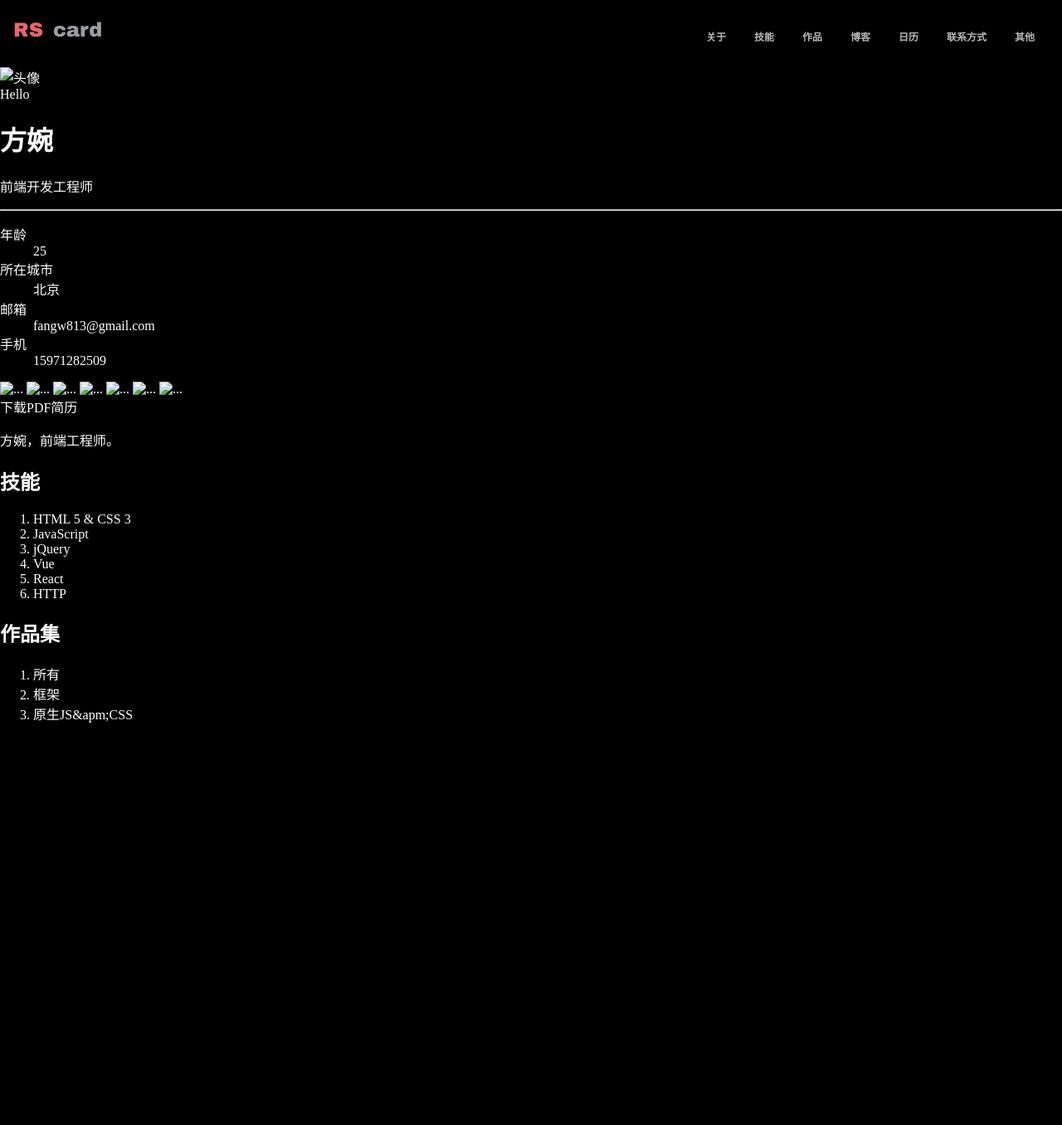
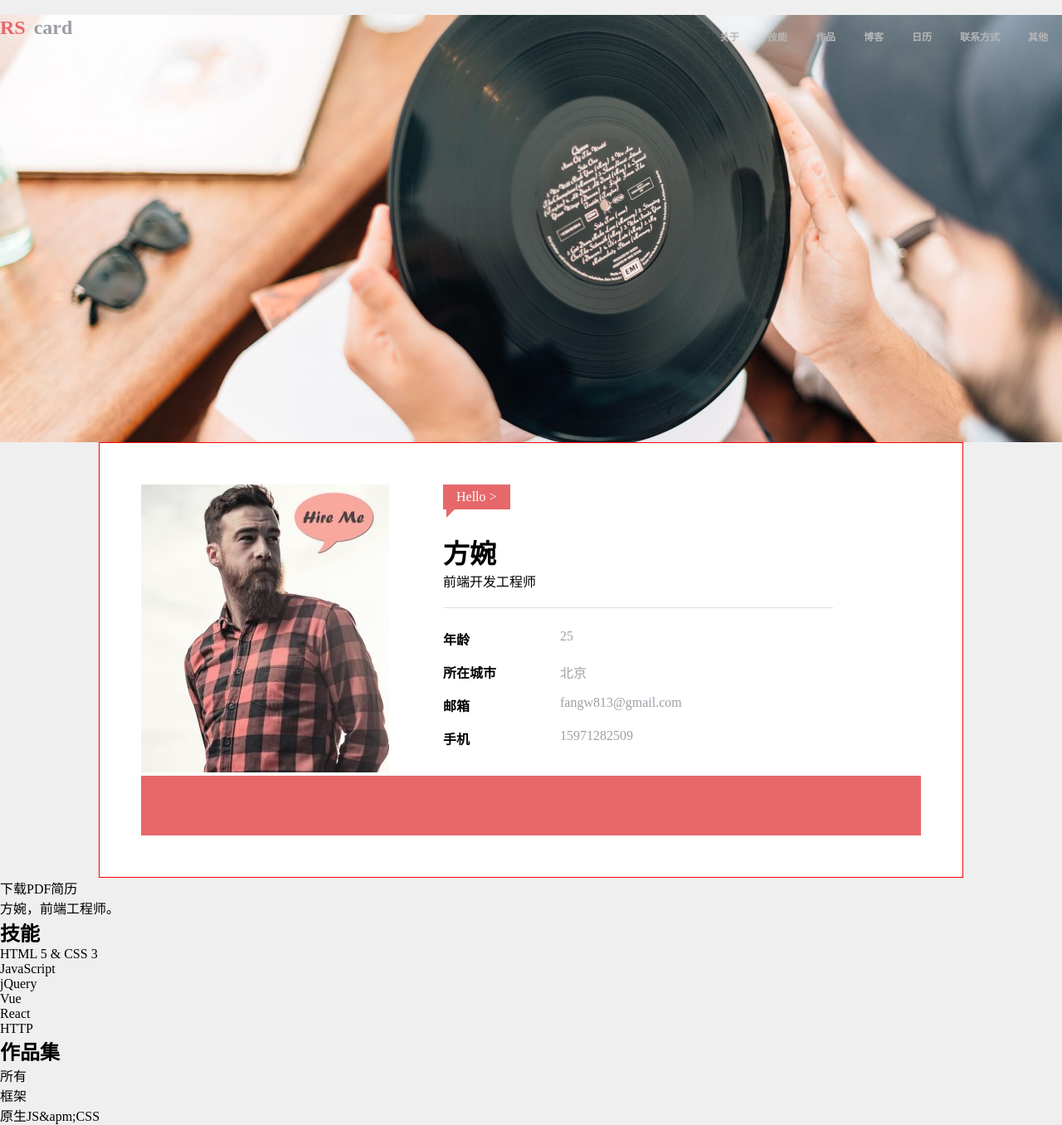
Before and after one commit to notfunny22/resume1, a plain HTML site: page index.html in a window 1280 px wide. Shown: the whole page at 83% size. Before the commit the page ends 888 px from the top, so only its background shows below. Drawn offline with Linux system fonts and the light colour scheme.

Commit message:
第十一课简历效果

```diff
--- a/a.css
+++ b/a.css
@@ -1,11 +1,22 @@
 body{
-    background: black;
-    color: white;
+    background:#EFEFEF;
     margin: 0;
+}
+.rscard{
+    font-weight: bold;
 }
 a{
     color: inherit;
     text-decoration:  none;
+}
+*{
+    margin: 0;
+    padding: 0;
+}
+hr{
+    height: 0;
+    border: none;
+    border-top: 1px solid #DEDEDE;
 }
 .clearfix::after{
     content:'';
@@ -13,24 +24,31 @@ a{
     clear: both;
 }
 .topNavBar{
-    padding: 20px 16px 20px 16px
+    padding: 20px 0 20px 0;
+    position: fixed;
+    top: 0;
+    left: 0;
+    width: 100%;
 }
-.topNavBar>nav{
+.topNavBar-inner{
+    padding: 0 16px;
+}
+.topNavBar nav{
     padding-top: 7px;
   }
 
-.topNavBar>nav>ul{
+.topNavBar nav>ul{
     list-style: none;
     margin: 0;
     padding: 0;
    }
-.topNavBar>nav>ul>li{
+.topNavBar nav>ul>li{
     float: left;
   margin-left: 17px;
   margin-right: 17px;
     }
 
- .topNavBar>nav>ul>li>a{
+ .topNavBar nav>ul>li>a{
      font-size: 12px;
      color:#B7B7B7;
      text-decoration: none;
@@ -41,12 +59,12 @@ a{
      padding-bottom: 5px;
      display: block;
  }
- .topNavBar>nav>ul>li>a:hover{
+ .topNavBar nav>ul>li>a:hover{
     border-bottom: 3px solid #e06567;
  }
  .topNavBar .logo{
     font-size: 24px;
-    font-family: "Arial Black";
+    font-family: a
     padding-top: 3px;
     padding-bottom: 4px;
  }
@@ -58,3 +76,94 @@ a{
  .topNavBar .logo .card{
      color: #9A9DA2
      }
+.banner{
+    height: 515px;
+    background-image: url(./img.jpg);
+    background-position: center;
+    background-size: cover;
+   }
+.banner .mask{
+    height: 515px;
+    background-color: rbga(0,0,0,0.8);
+}
+.userCard{
+    border: 1px solid red;
+    max-width: 940px;
+    padding: 50px;
+    margin-left: auto;
+    margin-right: auto;
+    background-color: #FFFFFF;
+}
+.userCard .welcome{
+    background: #E6686A;
+    color: white;
+    display: inline-block;
+   padding: 4px 16px;
+   line-height: 22px;
+   position: relative;
+   margin-bottom: 10px;
+}
+.userCard .welcome .triangle{
+    display: block;
+    border: 10px solid transparent;
+    width: 0px;
+    border-left-color: #E6686A;
+    border-top-width: 0px;
+    position: absolute;
+    left: 4px;
+    top: 100%;
+}
+.userCard .picture{
+    float: left;
+}
+.userCard .text{
+    float: left;
+    margin-left: 65px;
+    width: 470px;
+}
+.userCard .text h1{
+    margin-top: 18px;
+}
+.userCard .text hr{
+    margin: 20px 0;
+}
+.userCard .pictureAndtext{
+    padding: 50px;
+}
+.userCard dl dt,
+.userCard dl dd{
+    float: left;
+    padding: 5px 0;
+}
+.userCard dl dt{
+    width: 30%;
+    font-weight: bold;
+}
+.userCard dl dd{
+    width: 70%;
+    color: #9da0a7;
+}
+dt,dd{
+    height: 30px;
+}
+.userCard > footer.media{
+    background: #E6686A;
+    text-align: center;
+}
+.userCard > footer.media > a{
+    display: inline-block;
+    width: 40px;
+    line-height: 30px;
+    padding: 5px 0;
+    border-radius: 50%;
+    margin: 16px;
+}
+.userCard > footer.media > a:hover{
+    background: #CF5D5F;
+}
+.userCard svg{
+    width: 30px;
+    height: 30px;
+    fill: white;
+    vertical-align: top;
+}
--- a/index.html
+++ b/index.html
@@ -3,12 +3,27 @@
     <head>
         <title>方婉的个人简历</title>
         <link rel="stylesheet" href="./a.css">
+        <script src="//at.alicdn.com/t/font_1120498_1neb2qt0etf.js"></script>
+        <style type="text/css">
+          .icon {
+             width: 1em; height: 1em;
+             vertical-align: -0.15em;
+             fill: currentColor;
+             overflow: hidden;
+          }
+      </style>
     </head>
     <body>
+        <svg class="icon" aria-hidden="true">
+            <use xlink:href="#icon-jianshu"></use>
+        </svg>
      <div class="topNavBar clearfix">
+       <div>
        <a class="logo" href="#" alt="logo" style="float: left;">
+        <span class="rscard">
           <span class="rs">RS</span>
           <span class="card">card</span>
+          </span>
           <nav style="float: right;">
             <ul class="clearfix">
               <li><a href="#">关于</a></li>
@@ -21,15 +36,20 @@
               </ul>
             </nav>
           </div>
-       <div class="banner" style="background-image: url(#)"></div>
-       <mian>
-           <div class="card">
+       </div>
+       <div class="banner" style="background-image: url(./img.jpg);"></div>
+       <div class="mask"></div>
+       <main>
+           <div class="userCard">
+             <div class="pictureAndText clearfix">
           <div class="picture">
-            <img src="" alt="头像">
+            <img src="./avatar.jpg" width="299" height="347" alt="头像">
           </div>
           <div class="text">
               <div class="profile">
-              <span class="welcome">Hello</span>
+              <span class="welcome">Hello
+                <span class="triangle"></span>>
+              </span>
               <h1>方婉</h1>
               <p>前端开发工程师</p>
               <hr>
@@ -44,22 +64,32 @@
                   <dd>15971282509</dd>
               </dl>
           </div>
-        </footer class="media">
-          <a href="#"><img src="#" alt="..."></a>
-          <a href="#"><img src="#" alt="..."></a>
-          <a href="#"><img src="#" alt="..."></a>
-          <a href="#"><img src="#" alt="..."></a>
-          <a href="#"><img src="#" alt="..."></a>
-          <a href="#"><img src="#" alt="..."></a>
-          <a href="#"><img src="#" alt="..."></a>
+          </div>
+        </div>
+        <footer class="media">
+          <a href="#">
+            <svg class="icon" aria-hidden="true">
+                <use xlink:href="#icon-github"></use>
+              </svg>
+            </a>
+          <a href="#">
+              <svg class="icon" aria-hidden="true">
+                  <use xlink:href="#icon-Clip"></use>
+                </svg>
+              </a>
+              <a href="#">
+                <svg class="icon" aria-hidden="true">
+                <use xlink:href="#icon-weibo"></use>
+              </svg>
+            </a>
           </footer>
       </div>
     </div>
-    <a calss="button" href="#">下载PDF简历</a>
+    <a class="button" href="#">下载PDF简历</a>
     <p>
         方婉，前端工程师。
     </p>
-       </mian>
+       </main>
        <section>
          <h2>技能</h2>
          <ol>
```
Also changed, not shown: avatar.jpg (added), img.jpg (added). Lines whose indentation alone changed are shown as unchanged.
